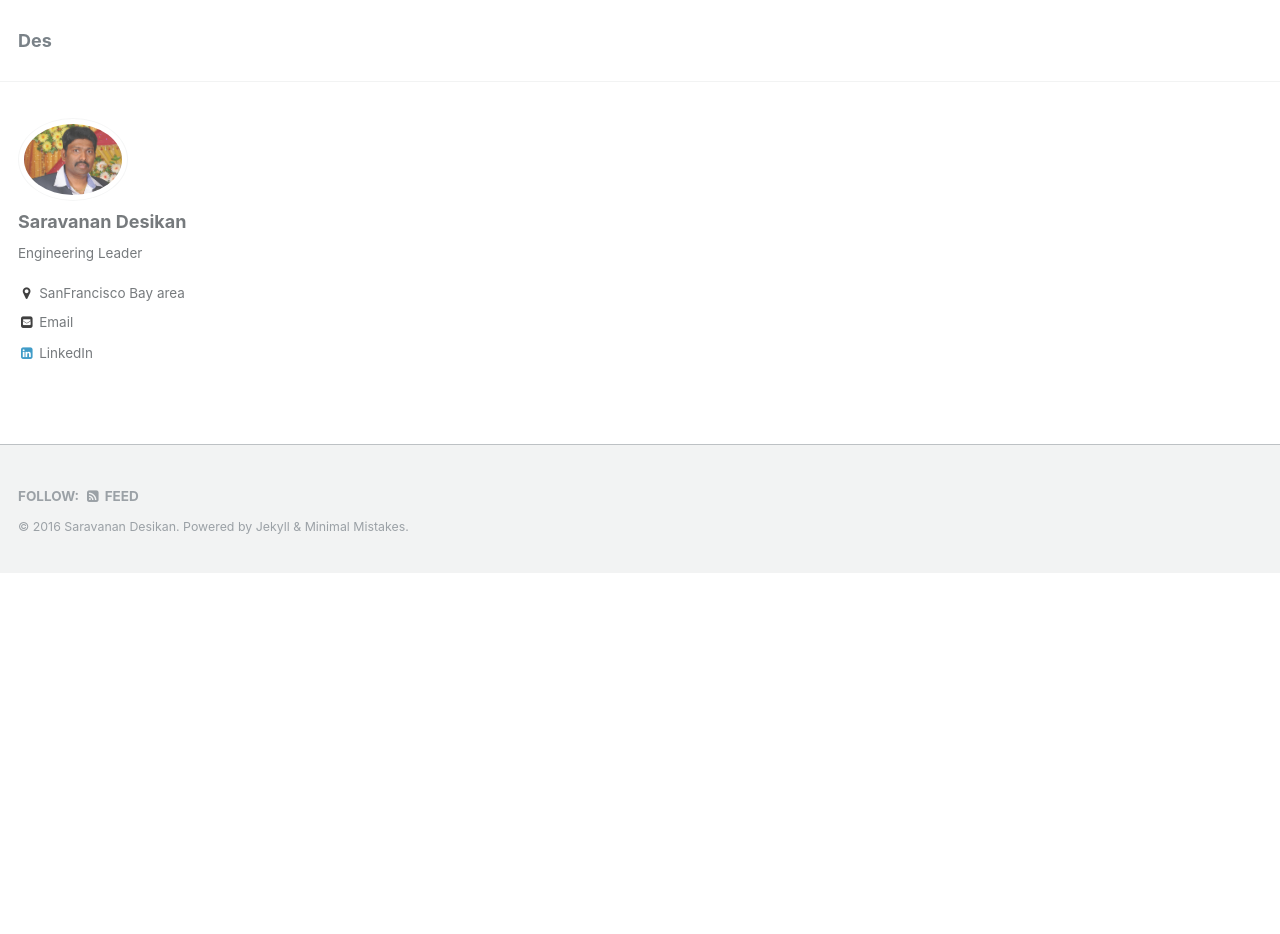
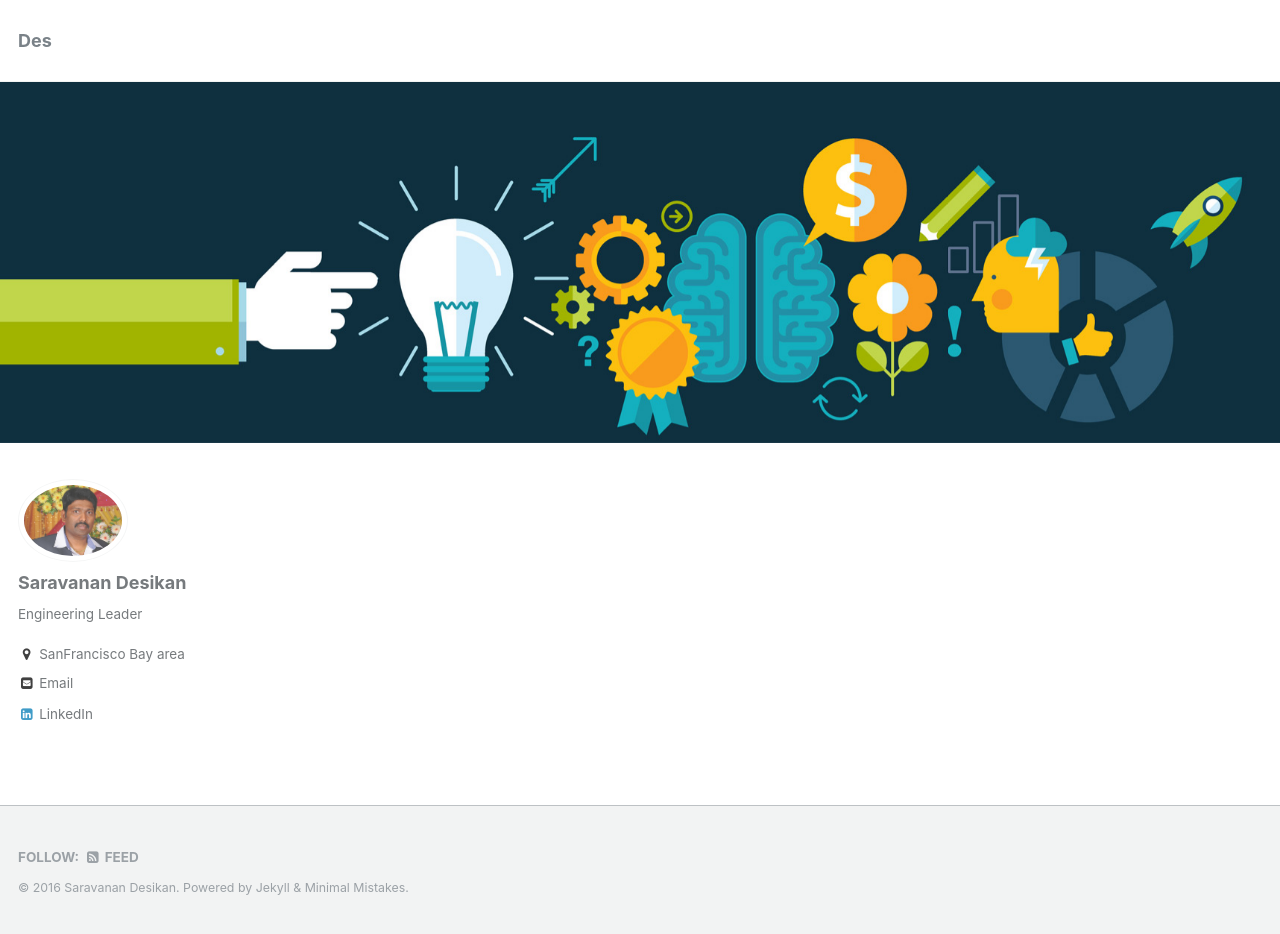
Before and after one commit to nitheeshkl/des, a Jekyll site: the page built from index.html, in a window 1280 px wide. Built offline with Jekyll 4.4.1, drawn with Linux system fonts in a browser that asks for light colours; the list of posts is cut into pages by our own code; before the commit the page ends 900 px from its top, so only the background shows below that.

Commit message:
add landing page header image
Signed-off-by: Nitheesh K L <nitheesh.k.l@intel.com>

```diff
--- a/index.html
+++ b/index.html
@@ -1,6 +1,8 @@
 ---
 layout: archive
 author_profile: true
+header:
+    image: header.jpg
 ---
 
 {% include base_path %}
```
Also changed, not shown: images/header.jpg (added).
